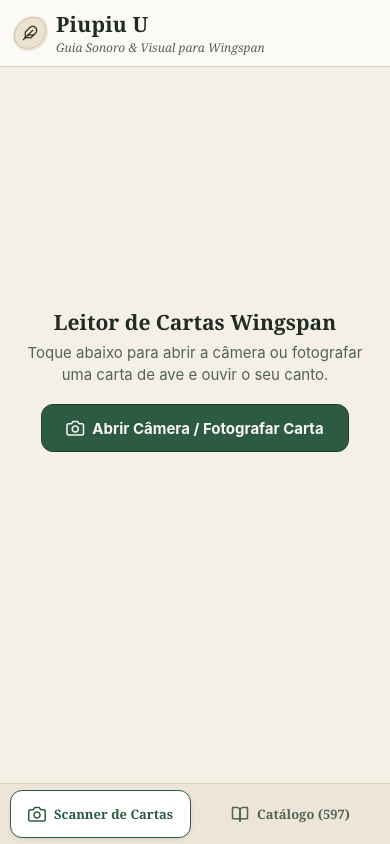
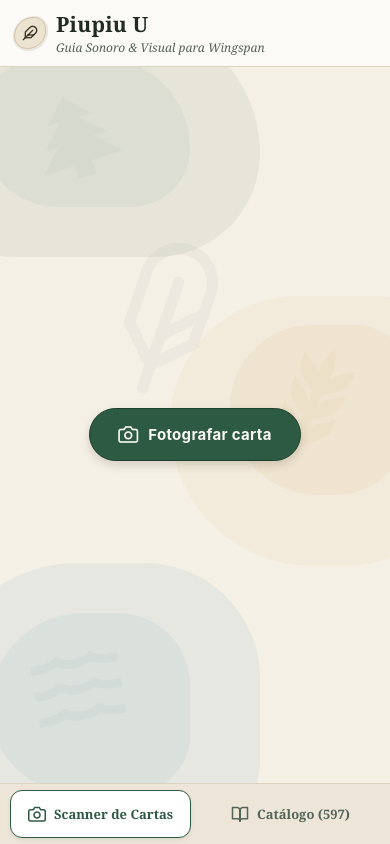
Before and after one commit to fpinatti/piapiupiu, a React Native app: screen / in a window 390 px wide. Built offline with nearby package versions, Linux system fonts and the light colour scheme.

Commit message:
feat: add watercolor background and update scanner UI styling

```diff
--- a/App.tsx
+++ b/App.tsx
@@ -12,6 +12,7 @@
   SafeAreaView,
 } from 'react-native-safe-area-context';
 import { BirdPhoto } from './src/components/BirdPhoto';
+import { WatercolorBackground } from './src/components/WatercolorBackground';
 import { WatercolorIcon } from './src/components/WatercolorIcon';
 import birdsCatalogJson from './src/data/birds.json';
 import { CatalogScreen } from './src/screens/CatalogScreen';
@@ -121,6 +122,7 @@
 
         {/* Main Content */}
         <View style={styles.content}>
+          <WatercolorBackground />
           {activeTab === 'scanner' ? (
             <ScannerScreen
               matcher={matcher}
--- a/src/components/LiveCameraScanner.web.tsx
+++ b/src/components/LiveCameraScanner.web.tsx
@@ -338,11 +338,6 @@
       ) : (
         <View style={styles.fallbackBg}>
           <View style={styles.fallbackContent}>
-            <Text style={styles.title}>Leitor de Cartas Wingspan</Text>
-            <Text style={styles.subtitle}>
-              Toque abaixo para abrir a câmera ou fotografar uma carta de ave e ouvir o seu canto.
-            </Text>
-
             {isProcessingPhoto ? (
               <Text style={styles.processingText}>{ocrStatus}</Text>
             ) : null}
@@ -357,11 +352,11 @@
                 style={styles.webcamBtn}
                 activeOpacity={0.8}
                 accessibilityRole="button"
-                accessibilityLabel="Ativar câmera para fotografar cartas"
+                accessibilityLabel="Fotografar carta"
               >
-                <Feather name="camera" size={18} color={colors.onPrimary} />
+                <Feather name="camera" size={20} color={colors.onPrimary} />
                 <Text style={styles.webcamBtnText}>
-                  {isProcessingPhoto ? 'Lendo Carta...' : 'Abrir Câmera / Fotografar Carta'}
+                  {isProcessingPhoto ? 'Lendo carta...' : 'Fotografar carta'}
                 </Text>
               </TouchableOpacity>
 
@@ -371,10 +366,10 @@
                   style={styles.secondaryPhotoBtn}
                   activeOpacity={0.8}
                   accessibilityRole="button"
-                  accessibilityLabel="Tirar outra foto de carta"
+                  accessibilityLabel="Fotografar outra carta"
                 >
                   <Feather name="refresh-cw" size={16} color={colors.textPrimary} />
-                  <Text style={styles.secondaryPhotoBtnText}>Fotografar Outra Carta</Text>
+                  <Text style={styles.secondaryPhotoBtnText}>Fotografar outra carta</Text>
                 </TouchableOpacity>
               ) : null}
             </View>
@@ -388,11 +383,11 @@
 const styles = StyleSheet.create({
   container: {
     ...StyleSheet.absoluteFill,
-    backgroundColor: colors.canvas,
+    backgroundColor: 'transparent',
   },
   fallbackBg: {
     ...StyleSheet.absoluteFill,
-    backgroundColor: colors.canvas,
+    backgroundColor: 'transparent',
     justifyContent: 'center',
     alignItems: 'center',
     paddingHorizontal: spacing.xl,
@@ -400,22 +395,7 @@
   fallbackContent: {
     alignItems: 'center',
     maxWidth: 400,
-    marginBottom: 90,
     zIndex: 5,
-  },
-  title: {
-    color: colors.textPrimary,
-  fontSize: typeScale.display,
-  fontWeight: '800',
-  fontFamily: fonts.serif,
-  textAlign: 'center',
-  marginBottom: spacing.xs,
-},
-  subtitle: {
-  color: colors.textSecondary,
-  fontSize: typeScale.body,
-  textAlign: 'center',
-  lineHeight: 22,
   },
   processingText: {
     color: colors.textTaxonomic,
@@ -440,17 +420,24 @@
     flexDirection: 'row',
     alignItems: 'center',
     justifyContent: 'center',
-  gap: 8,
+    gap: 10,
     backgroundColor: colors.primary,
-  borderWidth: 1,
+    borderWidth: 1.5,
     borderColor: colors.primaryBorder,
-  paddingHorizontal: spacing.xl,
-  borderRadius: 12,
+    paddingHorizontal: 28,
+    paddingVertical: 14,
+    borderRadius: 999,
+    shadowColor: '#2B1E12',
+    shadowOffset: { width: 0, height: 4 },
+    shadowOpacity: 0.16,
+    shadowRadius: 10,
+    elevation: 4,
   },
   webcamBtnText: {
     color: colors.onPrimary,
     fontWeight: '700',
     fontSize: typeScale.body,
+    letterSpacing: 0.3,
   },
   secondaryPhotoBtn: {
   minHeight: 42,
--- /dev/null
+++ b/src/components/WatercolorBackground.tsx
@@ -0,0 +1,178 @@
+import { Feather, MaterialCommunityIcons } from '@expo/vector-icons';
+import React from 'react';
+import { StyleSheet, View } from 'react-native';
+
+interface WatercolorBackgroundProps {
+  /** Optional variant: 'full' includes watermarks, 'subtle' only soft washes */
+  variant?: 'full' | 'subtle';
+}
+
+/**
+ * Authentic Wingspan Board Game Watercolor Landscape Backdrop.
+ * Layers soft watercolor washes of the 3 habitats (Forest top-left, Grassland mid-right, Wetland bottom-left)
+ * with faint botanical watermarks, giving the warm linen paper organic life without competing with foreground UI.
+ */
+export function WatercolorBackground({ variant = 'full' }: WatercolorBackgroundProps) {
+  return (
+    <View style={styles.container} pointerEvents="none" aria-hidden={true}>
+      {/* Habitat 1: Forest (Floresta) - Soft Sage Wash Top-Left */}
+      <View style={[styles.wash, styles.forestWashOuter]} />
+      <View style={[styles.wash, styles.forestWashInner]} />
+      {variant === 'full' && (
+        <View style={styles.forestWatermark}>
+          <MaterialCommunityIcons
+            name="pine-tree"
+            size={110}
+            color="rgba(45, 106, 79, 0.045)"
+          />
+        </View>
+      )}
+
+      {/* Habitat 2: Grassland (Campo) - Warm Amber Wheat Wash Mid-Right */}
+      <View style={[styles.wash, styles.grasslandWashOuter]} />
+      <View style={[styles.wash, styles.grasslandWashInner]} />
+      {variant === 'full' && (
+        <View style={styles.grasslandWatermark}>
+          <MaterialCommunityIcons
+            name="barley"
+            size={120}
+            color="rgba(168, 123, 30, 0.045)"
+          />
+        </View>
+      )}
+
+      {/* Habitat 3: Wetland (Pântano) - Soft Aquatic Cerulean Wash Bottom-Left */}
+      <View style={[styles.wash, styles.wetlandWashOuter]} />
+      <View style={[styles.wash, styles.wetlandWashInner]} />
+      {variant === 'full' && (
+        <View style={styles.wetlandWatermark}>
+          <MaterialCommunityIcons
+            name="waves"
+            size={105}
+            color="rgba(30, 101, 130, 0.045)"
+          />
+        </View>
+      )}
+
+      {/* Subtle Central Feather Quill Watermark */}
+      {variant === 'full' && (
+        <View style={styles.centralWatermark}>
+          <Feather
+            name="feather"
+            size={135}
+            color="rgba(60, 50, 40, 0.035)"
+          />
+        </View>
+      )}
+    </View>
+  );
+}
+
+const styles = StyleSheet.create({
+  container: {
+    ...StyleSheet.absoluteFill,
+    overflow: 'hidden',
+    zIndex: 0,
+  },
+  wash: {
+    position: 'absolute',
+  },
+
+  // Forest Washes (Top-Left)
+  forestWashOuter: {
+    width: 320,
+    height: 240,
+    top: -50,
+    left: -60,
+    backgroundColor: 'rgba(62, 107, 79, 0.08)',
+    borderTopLeftRadius: 140,
+    borderTopRightRadius: 210,
+    borderBottomRightRadius: 160,
+    borderBottomLeftRadius: 110,
+  },
+  forestWashInner: {
+    width: 210,
+    height: 150,
+    top: -10,
+    left: -20,
+    backgroundColor: 'rgba(45, 106, 79, 0.05)',
+    borderTopLeftRadius: 100,
+    borderTopRightRadius: 140,
+    borderBottomRightRadius: 90,
+    borderBottomLeftRadius: 120,
+  },
+  forestWatermark: {
+    position: 'absolute',
+    top: 15,
+    left: 20,
+    transform: [{ rotate: '-18deg' }],
+  },
+
+  // Grassland Washes (Mid-Right)
+  grasslandWashOuter: {
+    width: 290,
+    height: 270,
+    top: '32%',
+    right: -70,
+    backgroundColor: 'rgba(201, 151, 56, 0.075)',
+    borderTopLeftRadius: 170,
+    borderTopRightRadius: 110,
+    borderBottomRightRadius: 150,
+    borderBottomLeftRadius: 190,
+  },
+  grasslandWashInner: {
+    width: 180,
+    height: 170,
+    top: '36%',
+    right: -20,
+    backgroundColor: 'rgba(168, 123, 30, 0.05)',
+    borderTopLeftRadius: 120,
+    borderTopRightRadius: 80,
+    borderBottomRightRadius: 110,
+    borderBottomLeftRadius: 130,
+  },
+  grasslandWatermark: {
+    position: 'absolute',
+    top: '38%',
+    right: 15,
+    transform: [{ rotate: '22deg' }],
+  },
+
+  // Wetland Washes (Bottom-Left)
+  wetlandWashOuter: {
+    width: 330,
+    height: 280,
+    bottom: -60,
+    left: -70,
+    backgroundColor: 'rgba(44, 123, 158, 0.08)',
+    borderTopLeftRadius: 180,
+    borderTopRightRadius: 140,
+    borderBottomRightRadius: 100,
+    borderBottomLeftRadius: 160,
+  },
+  wetlandWashInner: {
+    width: 200,
+    height: 180,
+    bottom: -10,
+    left: -10,
+    backgroundColor: 'rgba(30, 101, 130, 0.05)',
+    borderTopLeftRadius: 130,
+    borderTopRightRadius: 100,
+    borderBottomRightRadius: 80,
+    borderBottomLeftRadius: 120,
+  },
+  wetlandWatermark: {
+    position: 'absolute',
+    bottom: 45,
+    left: 25,
+    transform: [{ rotate: '-10deg' }],
+  },
+
+  // Central Watermark
+  centralWatermark: {
+    position: 'absolute',
+    top: '24%',
+    left: '26%',
+    transform: [{ rotate: '-26deg' }],
+  },
+});
--- a/src/screens/ScannerScreen.tsx
+++ b/src/screens/ScannerScreen.tsx
@@ -281,7 +281,7 @@
 const styles = StyleSheet.create({
   container: {
     flex: 1,
-    backgroundColor: colors.canvas,
+    backgroundColor: 'transparent',
   },
   topOverlay: {
     paddingTop: spacing.sm,
```
Also changed, not shown: src/components/LiveCameraScanner.native.tsx (+14 -5 lines), 1 other file (tests, documents, lock files or other folders). Lines whose indentation alone changed are shown as unchanged.
